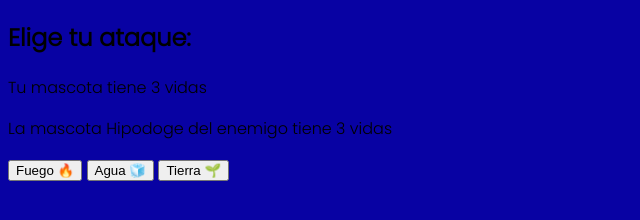
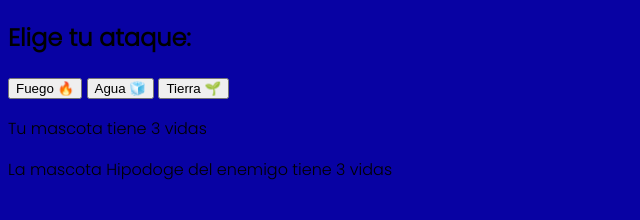
Before and after one commit to FranRival/mokepon-css, a plain HTML site: page index.html in a window 1280 px wide. Both pictures are taken after a click on the button "Seleccionar". Shown: the whole page, without its empty margins (0-640 px from the left). Drawn offline with Linux system fonts and the light colour scheme.

Commit message:
reorganizando el html y encapsulando el contenido en divs.

```diff
--- a/index.html
+++ b/index.html
@@ -16,6 +16,7 @@
 
 
         <div class="tarjetas">
+
             <label class="tarjeta-de-mokepon" for="hypodoge">
                 <p>Hipodoge</p>
                 <img src="https://images2.imgbox.com/72/4f/FtMeIIbY_o.png" alt="hypodoge">
@@ -42,22 +43,31 @@
 
     <section id="seleccionar-ataque">
         <h2>Elige tu ataque:</h2>
-        <p>Tu mascota <span id="mascota-jugador"></span> tiene <span id="vidas-jugador">3</span> vidas</p>
-        <p>La mascota <span id="mascota-enemigo"></span> del enemigo tiene <span id="vidas-enemigo">3</span> vidas</p>
-        <p>
+        <div>
             <button id="boton-fuego">Fuego 🔥</button>
             <button id="boton-agua">Agua 🧊</button>
             <button id="boton-tierra">Tierra 🌱</button>
-        </p>
+        </div>
+
+        <div>
+            <section id="mensajes">
+            </section>
+
+            <section id="reiniciar">
+                <button id="boton-reiniciar">Reiniciar</button>
+            </section>
+        </div>
+
+        <div>
+            <p>Tu mascota <span id="mascota-jugador"></span> tiene <span id="vidas-jugador">3</span> vidas</p>
+            <p>La mascota <span id="mascota-enemigo"></span> del enemigo tiene <span id="vidas-enemigo">3</span> vidas</p>
+        </div>
+
+
+
     </section>
 
 
-    <section id="mensajes">
-    </section>
-
-    <section id="reiniciar">
-        <button id="boton-reiniciar">Reiniciar</button>
-    </section>
 
 
 
```
